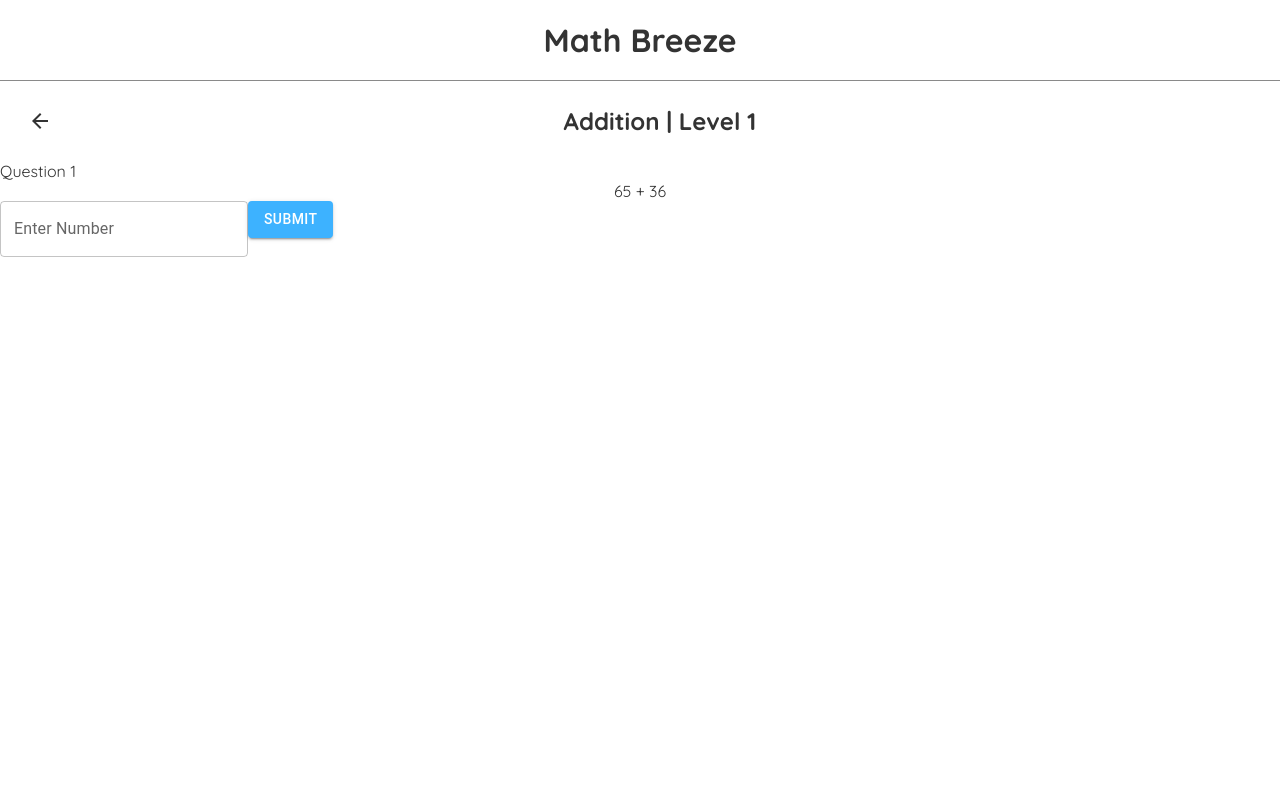
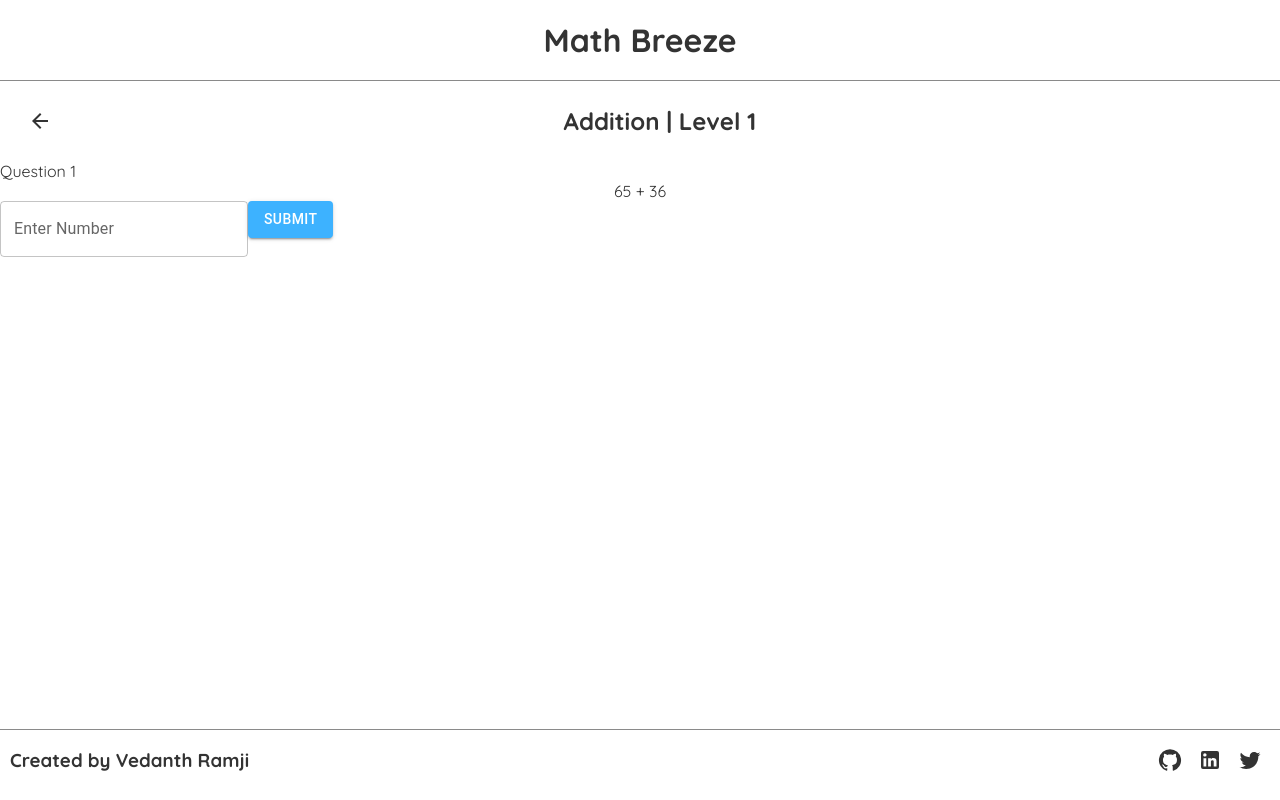
Before and after one commit to Vedanth-Ramji/mathbreeze-website, a React (Create React App) app: page /practice/addition/level1 in a window 1280 px wide. Built offline with nearby package versions, Linux system fonts and the light colour scheme.

Commit message:
added footer

```diff
--- a/src/App.js
+++ b/src/App.js
@@ -7,6 +7,7 @@ import {
 } from "react-router-dom";
 
 import Navbar from './components/Navbar';
+import Footer from './components/Footer';
 
 import HomePage from './pages/HomePage';
 import NumberFactsPage from './pages/NumberFactsPage';
@@ -38,6 +39,8 @@ export default function App() {
                     <Route component={PageNotFoundPage} />
                 </Switch>
             </Router>
+
+            <Footer />
         </div>
     );
 }
--- /dev/null
+++ b/src/components/Footer.jsx
@@ -0,0 +1,29 @@
+import GitHubIcon from '@mui/icons-material/GitHub';
+import LinkedInIcon from '@mui/icons-material/LinkedIn';
+import TwitterIcon from '@mui/icons-material/Twitter';
+import IconButton from '@mui/material/IconButton';
+import '../styles/componentStyles/FooterStyles.css';
+
+export default function Footer() {
+    return (
+        <div className='footer'>
+            <div className='footer-content'>
+                <h3>Created by Vedanth Ramji</h3>
+
+                <div className='footer-links'>
+                    <a target='_blank' href='https://github.com/Vedanth-Ramji'>
+                        <IconButton><GitHubIcon /></IconButton>
+                    </a>
+
+                    <a target='_blank' href='https://www.linkedin.com/in/vedanth-ramji-191530215/'>
+                        <IconButton><LinkedInIcon /></IconButton>
+                    </a>
+
+                    <a target='_blank' href='https://twitter.com/VedanthRamji'>
+                        <IconButton><TwitterIcon /></IconButton>
+                    </a>
+                </div>
+            </div>
+        </div>
+    );
+}
--- a/src/styles/GlobalStyles.css
+++ b/src/styles/GlobalStyles.css
@@ -7,7 +7,9 @@
 }
 
 .app {
-    height: 100vh;
+    display: flex;
+    flex-direction: column;
+    min-height: 100vh;
 }
 
 .closedSubheader {
--- /dev/null
+++ b/src/styles/componentStyles/FooterStyles.css
@@ -0,0 +1,13 @@
+.footer {
+    margin-top: auto;
+    border-top: 1px solid #8a8a8a;
+    bottom: 0;
+    padding-bottom: 10px;
+}
+
+.footer-content {
+    display: flex;
+    justify-content: space-between;
+    align-items: center;
+    padding: 10px;
+}
```
